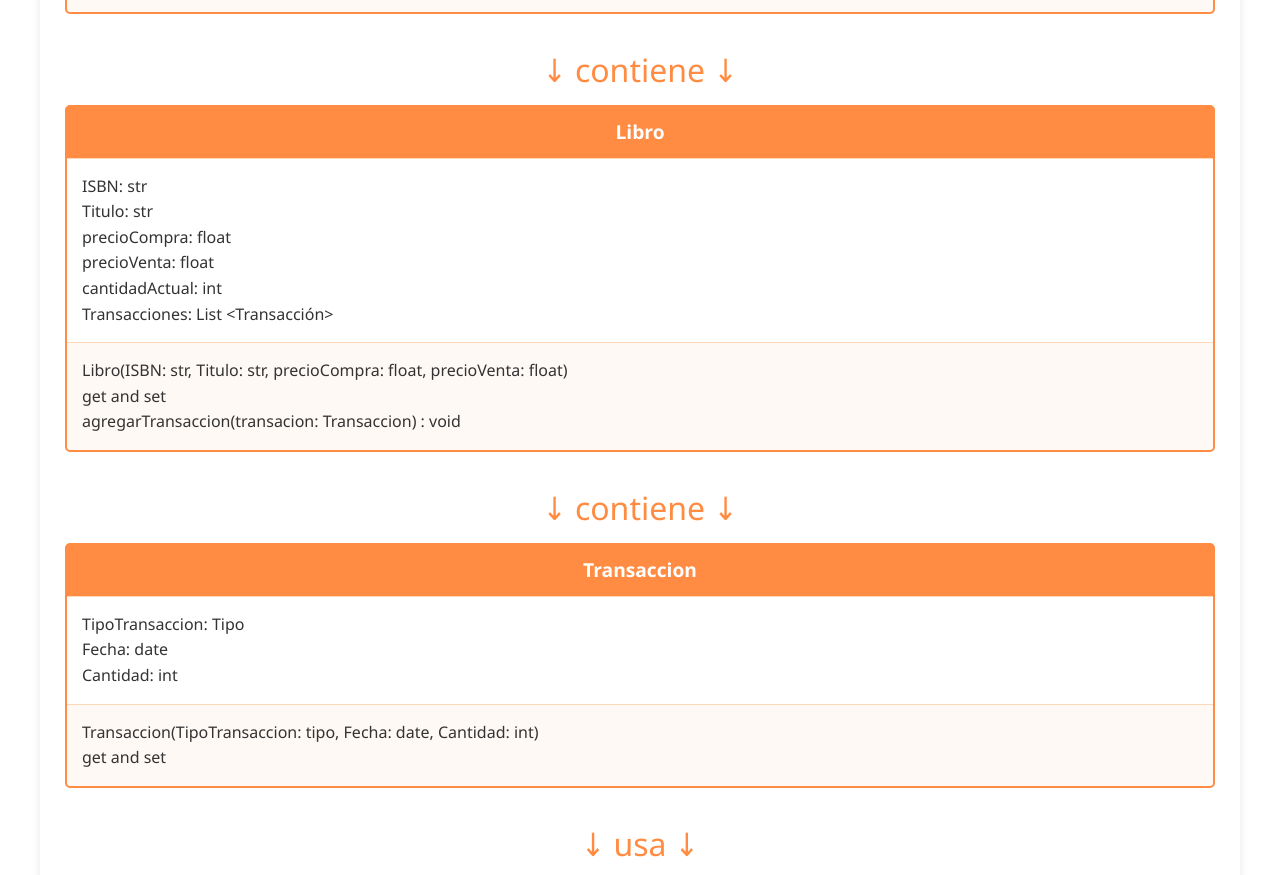
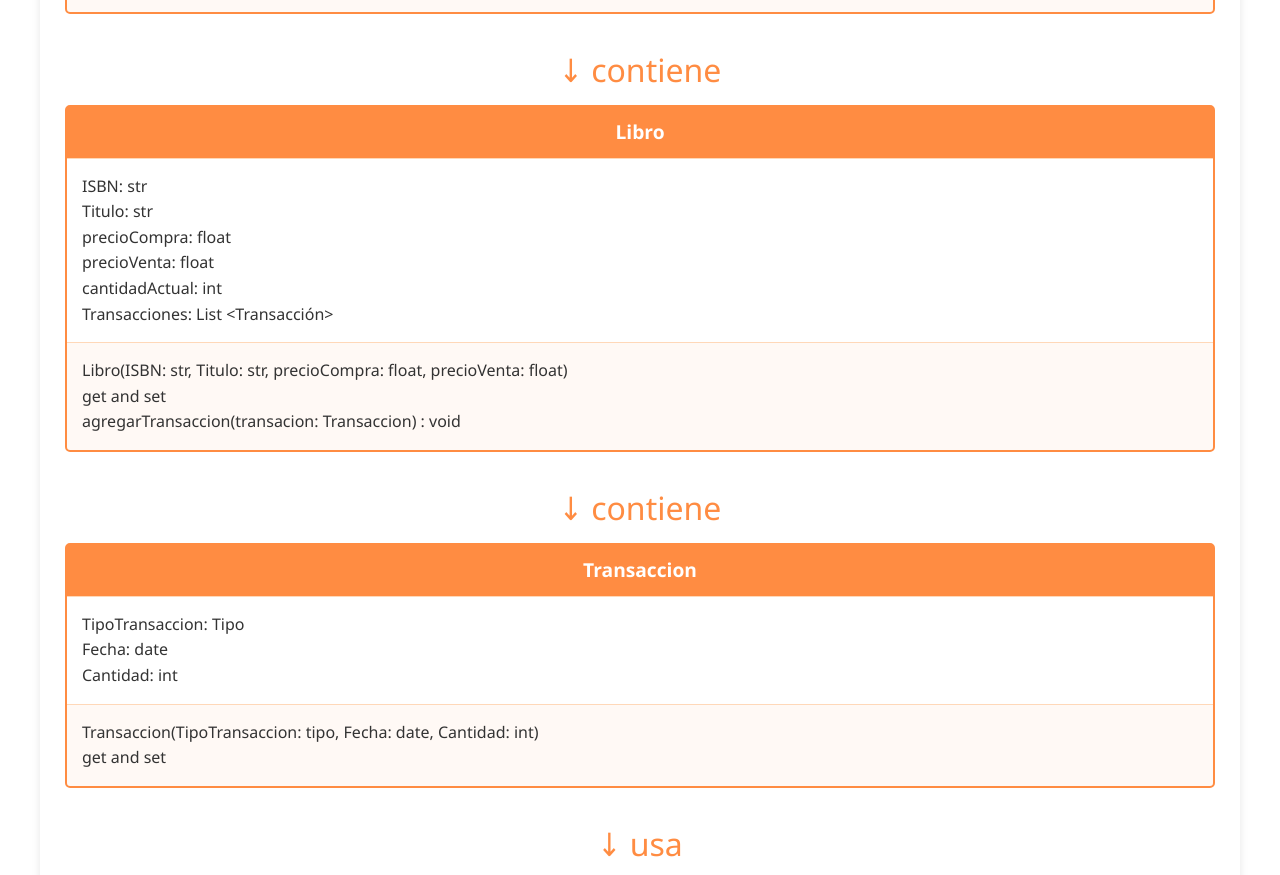
Before and after one commit to Jenifufa/libruru, a plain HTML site: page index.html in a window 1280 px wide. Shown: the part 2857-3732 px from the top of the page. Drawn offline with Linux system fonts and the light colour scheme.

Commit message:
Update index.html

```diff
--- a/index.html
+++ b/index.html
@@ -337,7 +337,7 @@
                 </div>
             </div>
 
-            <div class="relationship">↓ contiene ↓</div>
+            <div class="relationship">↓ contiene </div>
 
             <div class="class-box">
                 <div class="class-name">Libro</div>
@@ -356,7 +356,7 @@
                 </div>
             </div>
 
-            <div class="relationship">↓ contiene ↓</div>
+            <div class="relationship">↓ contiene </div>
 
             <div class="class-box">
                 <div class="class-name">Transaccion</div>
@@ -371,7 +371,7 @@
                 </div>
             </div>
 
-            <div class="relationship">↓ usa ↓</div>
+            <div class="relationship">↓ usa </div>
 
             <div class="class-box">
                 <div class="class-name">
```
